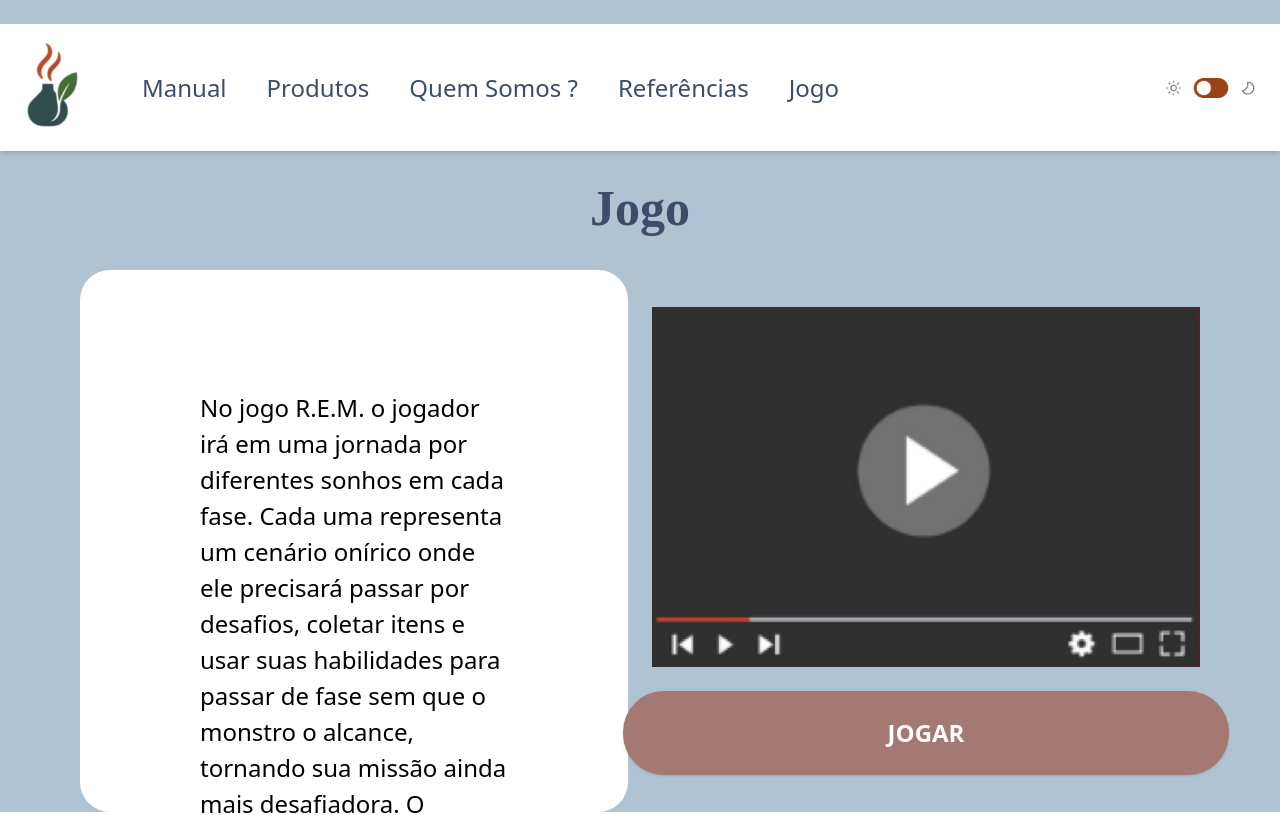
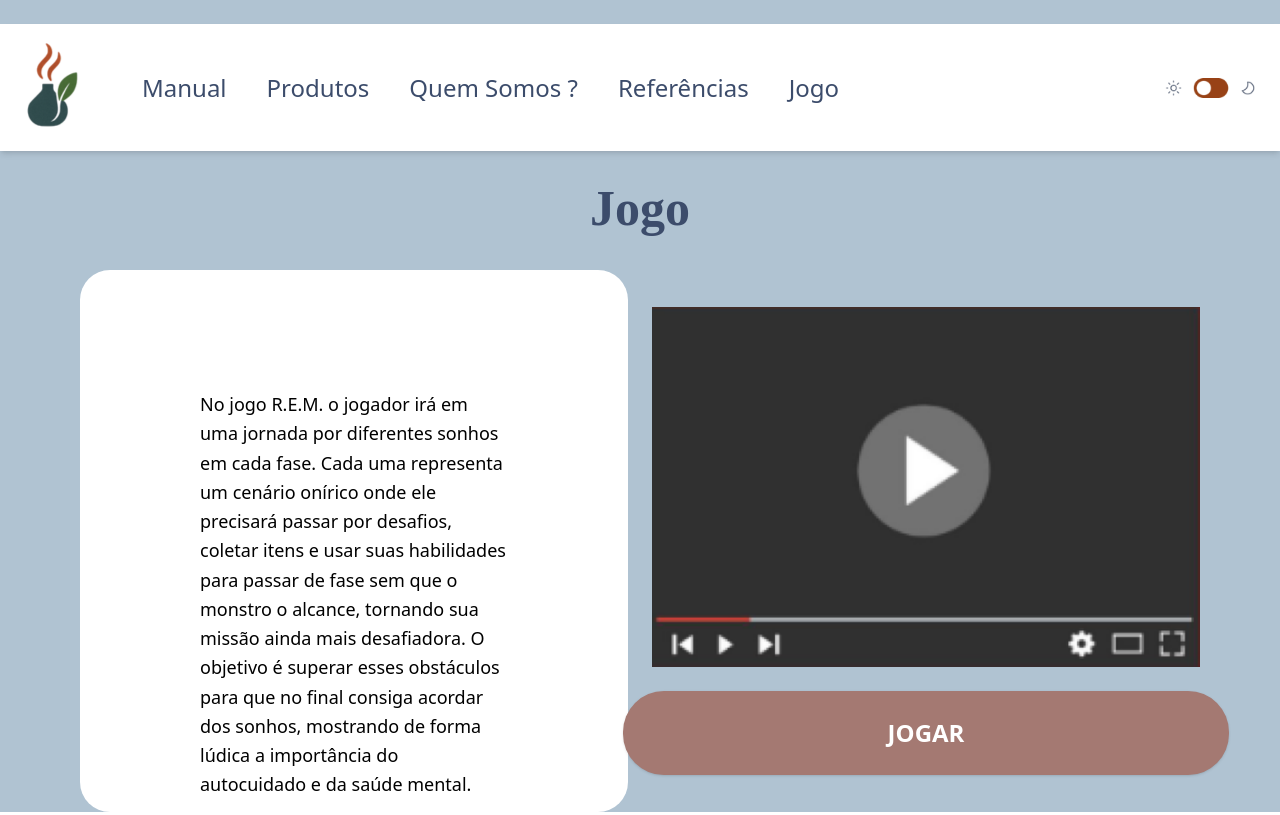
Before and after one commit to saravilelam/scent-sational-main, a React (Vite) app in the folder scent-sational-main/: page /jogo in a window 1280 px wide. Shown: the top 815 px of the page. Built offline with nearby package versions, Linux system fonts and the light colour scheme.

Commit message:
algn ajustes

```diff
--- a/scent-sational-main/src/pages/Jogo.jsx
+++ b/scent-sational-main/src/pages/Jogo.jsx
@@ -13,16 +13,12 @@ export function Jogo() {
             </div>
 
             <div className="grid grid-cols-1 md:grid-cols-2 gap-6 px-6 md:px-20   items-center ">
-                <section className="bg-white dark:bg-darkbg dark:text-white rounded-[30px] p-10 md:p-30 h-[550px] md:h-[542px]">
-                    <H2Subtitulo>
-                        No jogo R.E.M. o jogador irá em uma jornada por diferentes sonhos em cada fase.
-                        Cada uma representa um cenário onírico onde ele precisará passar por desafios,
-                        coletar itens e usar suas habilidades para passar de fase sem que o monstro o alcance,
-                        tornando sua missão ainda mais desafiadora. O objetivo é superar esses obstáculos
-                        para que no final consiga acordar dos sonhos, mostrando de forma lúdica a importância
-                        do autocuidado e da saúde mental.
-                    </H2Subtitulo>
+                <section className="bg-white dark:bg-darkbg dark:text-white rounded-[30px] p-10 md:p-30 h-[550px] md:h-[542px] text-lg leading-relaxed">
+                    <p>
+                        No jogo R.E.M. o jogador irá em uma jornada por diferentes sonhos em cada fase. Cada uma representa um cenário onírico onde ele precisará passar por desafios, coletar itens e usar suas habilidades para passar de fase sem que o monstro o alcance, tornando sua missão ainda mais desafiadora. O objetivo é superar esses obstáculos para que no final consiga acordar dos sonhos, mostrando de forma lúdica a importância do autocuidado e da saúde mental.
+                    </p>
                 </section>
+
 
                 <section className="flex flex-col items-center">
                     <img src="./src/assets/video.png" alt="Tumb do Vídeo"/>
--- a/scent-sational-main/src/pages/Proudutos.jsx
+++ b/scent-sational-main/src/pages/Proudutos.jsx
@@ -38,7 +38,6 @@ export function Produtos() {
                             <H2SubtituloBtn>Valor Total:</H2SubtituloBtn>
                             <H2Subtitulo>R$500</H2Subtitulo>
                         </div>
-                        <img src="./src/assets/final.png" alt="Projeto final" className="absolute md:right-80 right-1.5 md:bottom-2 -bottom-227  w-[121px] sm:w-[350px]  " />
                     </section>
                 </div>
             </div>
```
